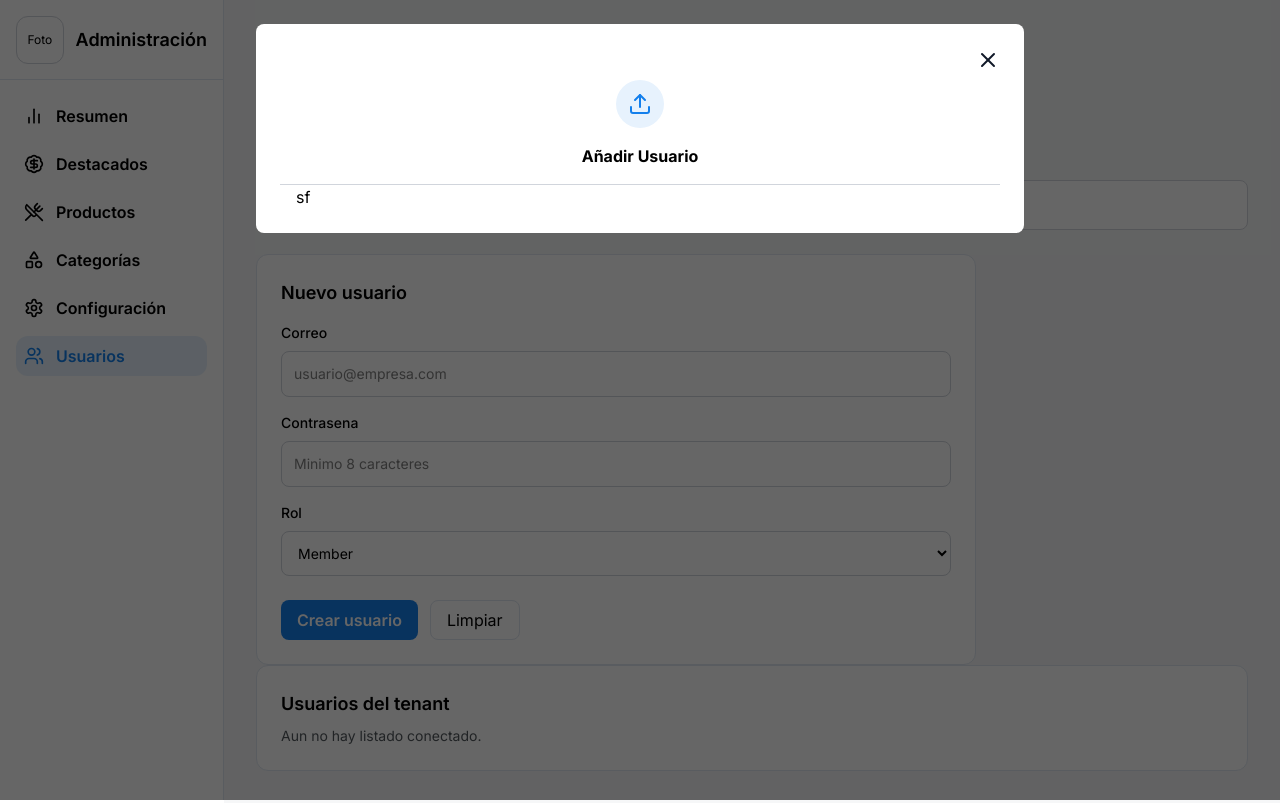
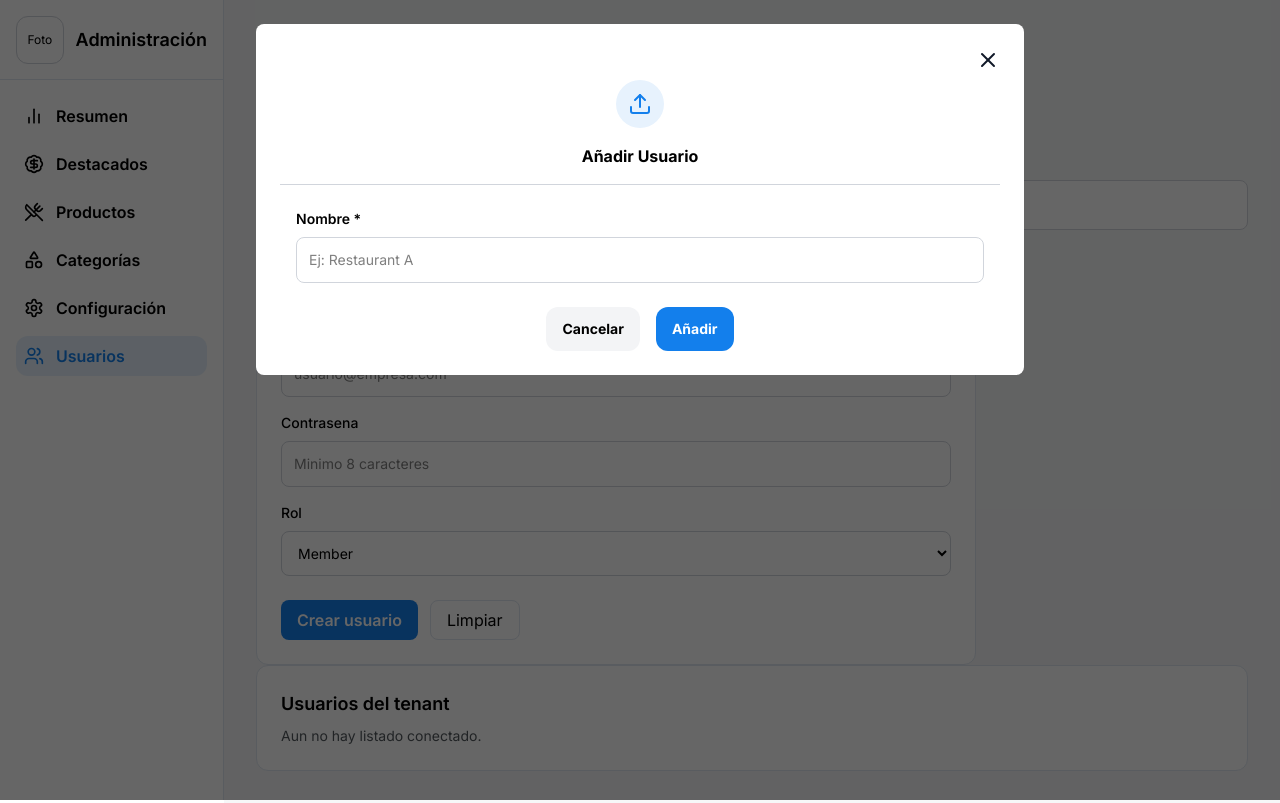
Before and after one commit to CristianTapia/dashboard, a Next.js app: page /dashboard/usuarios in a window 1280 px wide. Both pictures are taken after a click on the button "Añadir nuevo usuario". Built offline with nearby package versions, Linux system fonts and the light colour scheme.

Commit message:
Adding new component to add users

```diff
--- a/app/dashboard/usuarios/page.tsx
+++ b/app/dashboard/usuarios/page.tsx
@@ -5,7 +5,7 @@ import { CirclePlus, Search, Upload } from "lucide-react";
 import { useRouter } from "next/navigation";
 import { User } from "@/app/lib/validators/types";
 import Modal from "@/app/ui/Modals/Modal";
-import AddCategories from "@/app/ui/AddCategories";
+import AddUsers from "@/app/ui/AddUsers";
 
 export default function UsuariosPage() {
   const [email, setEmail] = useState("");
@@ -132,7 +132,7 @@ export default function UsuariosPage() {
         <p className="text-sm text-[var(--color-txt-secondary)]">Aun no hay listado conectado.</p>
       </section>
 
-      {/* Modal para añadir categoría */}
+      {/* Modal para añadir usuarios */}
       <Modal
         isOpen={activeModal === "addUser"}
         icon={<Upload color="#137fec" />}
@@ -140,14 +140,13 @@ export default function UsuariosPage() {
         onCloseAction={() => setActiveModal(null)}
         title="Añadir Usuario"
         fixedBody={
-          "sf"
-          // <AddCategories
-          //   onCancel={() => setActiveModal(null)}
-          //   onSuccess={() => {
-          //     setActiveModal(null);
-          //     router.refresh();
-          //   }}
-          // />
+          <AddUsers
+            onCancel={() => setActiveModal(null)}
+            onSuccess={() => {
+              setActiveModal(null);
+              router.refresh();
+            }}
+          />
         }
       />
     </div>
--- /dev/null
+++ b/app/ui/AddUsers.tsx
@@ -0,0 +1,75 @@
+"use client";
+
+import { useState, useTransition } from "react";
+import { createCategoryAction } from "@/app/dashboard/categorias/actions";
+
+export default function AddCategories({ onCancel, onSuccess }: { onCancel?: () => void; onSuccess?: () => void }) {
+  // Form states
+  const [name, setName] = useState("");
+
+  // State management
+  const [pending, startTransition] = useTransition();
+
+  function onSubmit(e: React.FormEvent<HTMLFormElement>) {
+    e.preventDefault();
+
+    if (!name.trim()) return alert("El nombre es obligatorio");
+
+    startTransition(async () => {
+      try {
+        const res = await createCategoryAction({
+          name: name.trim(),
+        });
+        if (res?.ok) {
+          alert("Usuario creado ✅");
+          setName("");
+          onSuccess?.();
+        }
+      } catch (err: any) {
+        alert(err?.message || "Error agregando al usuario");
+        console.error(err);
+      }
+    });
+  }
+
+  return (
+    <div className="mx-auto max-w-3xl flex flex-col">
+      <form onSubmit={onSubmit} className="flex flex-col gap-6 mt-6">
+        {/* Nombre */}
+        <div className="flex flex-col">
+          <label className="text-sm pb-2 font-semibold">Nombre *</label>
+          <input
+            type="text"
+            name="name"
+            value={name}
+            onChange={(e) => setName(e.target.value)}
+            placeholder="Ej: Restaurant A"
+            disabled={pending}
+            className="bg-[var(--color-foreground)] rounded-lg border border-[var(--color-border-box)]
+                       focus:outline-none focus:ring-0 focus:border-[var(--color-button-send)] p-3 placeholder:text-sm text-sm"
+            required
+          />
+        </div>
+
+        {/* Botón */}
+        <div className="flex gap-4 px-4 text-sm font-bold justify-center">
+          <button
+            type="button"
+            onClick={onCancel}
+            className="flex px-4 p-3 gap-2 rounded-xl cursor-pointer bg-[var(--color-cancel)] text-black hover:bg-[var(--color-cancel-hover)]"
+          >
+            Cancelar
+          </button>
+          <button
+            type="submit"
+            disabled={pending}
+            className="flex px-4 p-3 gap-2 rounded-xl cursor-pointer bg-[var(--color-button-send)] text-white
+                       disabled:opacity-60 items-center justify-center transition font-bold hover:bg-[var(--color-button-send-hover)]"
+          >
+            {pending ? "Añadiendo..." : "Añadir"}
+          </button>
+        </div>
+      </form>
+    </div>
+  );
+}
```
